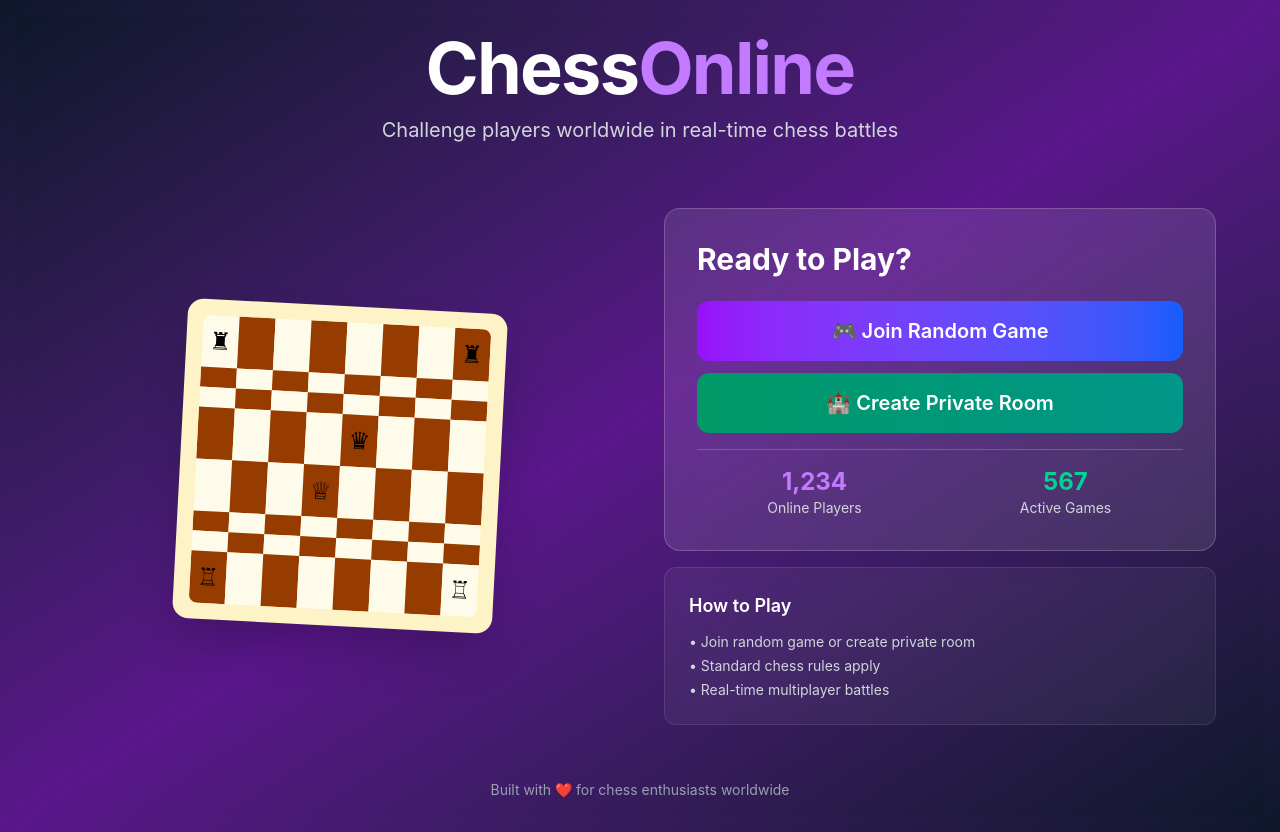
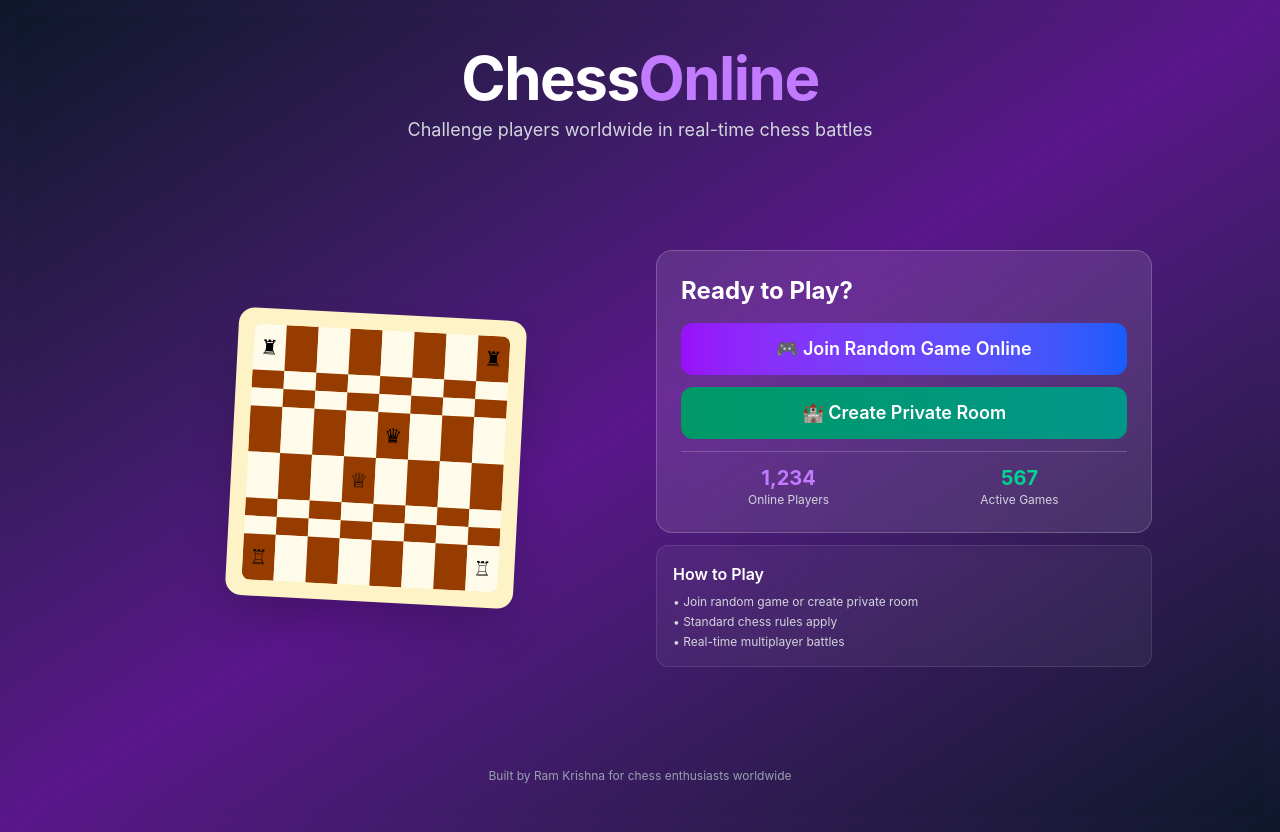
Before and after one commit to imramkrishna/ChessOnline, a React (Vite) app in the folder frontend/: page / in a window 1280 px wide. Built offline with nearby package versions, Linux system fonts and the light colour scheme.

Commit message:
homepage extrapadding issue solvedd

```diff
--- a/frontend/src/components/Home.tsx
+++ b/frontend/src/components/Home.tsx
@@ -12,23 +12,27 @@ const Home = () => {
     }
 
     return (
-        <div className="h-screen w-full bg-gradient-to-br from-slate-900 via-purple-900 to-slate-900 flex items-center justify-center p-4 overflow-hidden">
-            <div className="max-w-6xl w-full h-full flex flex-col justify-center">
-                {/* Header - More compact */}
-                <div className="text-center mb-8">
-                    <h1 className="text-4xl sm:text-5xl md:text-6xl lg:text-7xl font-bold text-white mb-3 tracking-tight">
+        <div className="h-screen w-full bg-gradient-to-br from-slate-900 via-purple-900 to-slate-900 overflow-hidden">
+            {/* Fixed background overlay to prevent white space */}
+            <div className="fixed inset-0 bg-gradient-to-br from-slate-900 via-purple-900 to-slate-900 -z-10"></div>
+
+            <div className="h-full flex items-center justify-center p-4">
+                <div className="max-w-5xl w-full h-full flex flex-col justify-center py-4">
+                    {/* Header - Compact */}
+                    <div className="text-center mb-4">
+                        <h1 className="text-3xl sm:text-4xl md:text-5xl lg:text-6xl font-bold text-white mb-2 tracking-tight">
                             Chess<span className="text-purple-400">Online</span>
                         </h1>
-                    <p className="text-lg md:text-xl text-gray-300 max-w-2xl mx-auto">
+                        <p className="text-base md:text-lg text-gray-300 max-w-2xl mx-auto">
                             Challenge players worldwide in real-time chess battles
                         </p>
                     </div>
 
-                {/* Main Content - Optimized spacing */}
-                <div className="grid lg:grid-cols-2 gap-6 lg:gap-12 items-center flex-1">
+                    {/* Main Content - Compact spacing */}
+                    <div className="grid lg:grid-cols-2 gap-4 lg:gap-8 items-center flex-1 max-h-full overflow-hidden">
                         {/* Left Side - Chess Board Icon */}
                         <div className="flex justify-center order-2 lg:order-1">
-                        <div className="w-56 h-56 sm:w-64 sm:h-64 md:w-72 md:h-72 lg:w-80 lg:h-80 bg-amber-100 rounded-2xl shadow-2xl p-3 md:p-4 transform rotate-3 hover:rotate-0 transition-transform duration-300">
+                            <div className="w-48 h-48 sm:w-56 sm:h-56 md:w-64 md:h-64 lg:w-72 lg:h-72 bg-amber-100 rounded-2xl shadow-2xl p-3 md:p-4 transform rotate-3 hover:rotate-0 transition-transform duration-300">
                                 {/* Chess board pattern */}
                                 <div className="grid grid-cols-8 gap-0 w-full h-full rounded-lg overflow-hidden">
                                     {Array.from({ length: 64 }, (_, i) => {
@@ -39,9 +43,8 @@ const Home = () => {
                                             <div
                                                 key={i}
                                                 className={`${isLight ? 'bg-amber-50' : 'bg-amber-800'
-                                                } flex items-center justify-center text-lg sm:text-xl md:text-2xl`}
+                                                    } flex items-center justify-center text-sm sm:text-lg md:text-xl`}
                                             >
-                                            {/* Add chess pieces for visual appeal */}
                                                 {i === 0 && '♜'}
                                                 {i === 7 && '♜'}
                                                 {i === 56 && '♖'}
@@ -56,43 +59,43 @@ const Home = () => {
                         </div>
 
                         {/* Right Side - Game Options */}
-                    <div className="space-y-4 order-1 lg:order-2">
-                        <div className="bg-white/10 backdrop-blur-lg rounded-2xl p-6 lg:p-8 border border-white/20">
-                            <h2 className="text-2xl lg:text-3xl font-bold text-white mb-6">Ready to Play?</h2>
+                        <div className="space-y-3 order-1 lg:order-2">
+                            <div className="bg-white/10 backdrop-blur-lg rounded-2xl p-4 lg:p-6 border border-white/20">
+                                <h2 className="text-xl lg:text-2xl font-bold text-white mb-4">Ready to Play?</h2>
 
                                 {/* Join Room Button */}
                                 <button
                                     onClick={handleJoinRoom}
-                                className="w-full bg-gradient-to-r from-purple-600 to-blue-600 hover:from-purple-700 hover:to-blue-700 text-white text-lg lg:text-xl font-semibold py-3 lg:py-4 px-6 lg:px-8 rounded-xl mb-3 transition-all duration-300 transform hover:scale-105 hover:shadow-xl"
+                                    className="w-full bg-gradient-to-r from-purple-600 to-blue-600 hover:from-purple-700 hover:to-blue-700 text-white text-base lg:text-lg font-semibold py-2.5 lg:py-3 px-4 lg:px-6 rounded-xl mb-3 transition-all duration-300 transform hover:scale-105 hover:shadow-xl"
                                 >
-                                🎮 Join Random Game
+                                    🎮 Join Random Game Online
                                 </button>
 
                                 {/* Create Room Button */}
                                 <button
                                     onClick={handleCreateRoom}
-                                className="w-full bg-gradient-to-r from-emerald-600 to-teal-600 hover:from-emerald-700 hover:to-teal-700 text-white text-lg lg:text-xl font-semibold py-3 lg:py-4 px-6 lg:px-8 rounded-xl mb-4 transition-all duration-300 transform hover:scale-105 hover:shadow-xl"
+                                    className="w-full bg-gradient-to-r from-emerald-600 to-teal-600 hover:from-emerald-700 hover:to-teal-700 text-white text-base lg:text-lg font-semibold py-2.5 lg:py-3 px-4 lg:px-6 rounded-xl mb-3 transition-all duration-300 transform hover:scale-105 hover:shadow-xl"
                                 >
                                     🏰 Create Private Room
                                 </button>
 
                                 {/* Game Stats */}
-                            <div className="grid grid-cols-2 gap-4 pt-4 border-t border-white/20">
+                                <div className="grid grid-cols-2 gap-4 pt-3 border-t border-white/20">
                                     <div className="text-center">
-                                    <div className="text-xl lg:text-2xl font-bold text-purple-400">1,234</div>
-                                    <div className="text-xs lg:text-sm text-gray-300">Online Players</div>
+                                        <div className="text-lg lg:text-xl font-bold text-purple-400">1,234</div>
+                                        <div className="text-xs text-gray-300">Online Players</div>
                                     </div>
                                     <div className="text-center">
-                                    <div className="text-xl lg:text-2xl font-bold text-emerald-400">567</div>
-                                    <div className="text-xs lg:text-sm text-gray-300">Active Games</div>
+                                        <div className="text-lg lg:text-xl font-bold text-emerald-400">567</div>
+                                        <div className="text-xs text-gray-300">Active Games</div>
                                     </div>
                                 </div>
                             </div>
 
                             {/* Quick Info - More compact */}
-                        <div className="bg-white/5 backdrop-blur-sm rounded-xl p-4 lg:p-6 border border-white/10">
-                            <h3 className="text-base lg:text-lg font-semibold text-white mb-3">How to Play</h3>
-                            <ul className="text-gray-300 space-y-1 text-xs lg:text-sm">
+                            <div className="bg-white/5 backdrop-blur-sm rounded-xl p-3 lg:p-4 border border-white/10">
+                                <h3 className="text-sm lg:text-base font-semibold text-white mb-2">How to Play</h3>
+                                <ul className="text-gray-300 space-y-1 text-xs">
                                     <li>• Join random game or create private room</li>
                                     <li>• Standard chess rules apply</li>
                                     <li>• Real-time multiplayer battles</li>
@@ -102,10 +105,11 @@ const Home = () => {
                     </div>
 
                     {/* Footer - More compact */}
-                <div className="text-center mt-6">
-                    <p className="text-gray-400 text-sm">
-                        Built with ❤️ for chess enthusiasts worldwide
+                    <div className="text-center mt-3">
+                        <p className="text-gray-400 text-xs">
+                            Built by <a href="https://ramkrishnacode.tech" target='_blank'>Ram Krishna</a> for chess enthusiasts worldwide
                         </p>
+                    </div>
                 </div>
             </div>
         </div>
--- a/frontend/src/index.css
+++ b/frontend/src/index.css
@@ -1 +1,22 @@
 @import "tailwindcss";
+
+/* Prevent overscroll behavior that causes white space */
+html {
+  overscroll-behavior: none;
+  overflow-x: hidden;
+}
+
+body {
+  overscroll-behavior: none;
+  margin: 0;
+  padding: 0;
+  overflow-x: hidden;
+  background: #0f172a;
+  /* Fallback background color matching your gradient */
+}
+
+/* Ensure root container fills viewport */
+#root {
+  min-height: 100vh;
+  overflow-x: hidden;
+}
```
Lines whose indentation alone changed are shown as unchanged.
